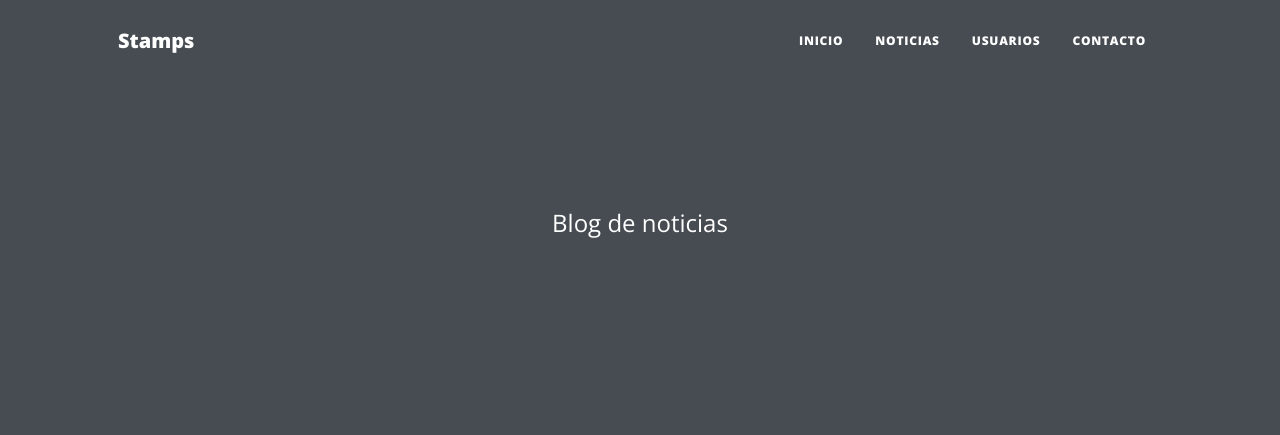
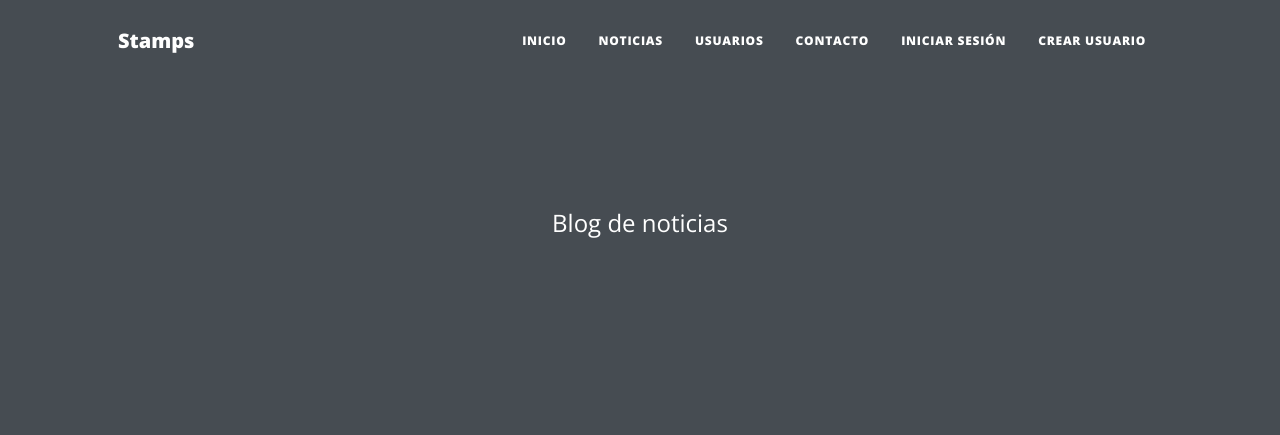
Before and after one commit to ckalvaro/proyecto_django, a Django app: page /AppBlog/ in a window 1280 px wide. Shown: the top 435 px of the page. Run offline with Django 4.2, Linux system fonts and the light colour scheme; data that the repository does not hold is empty; some libraries are stand-ins or nearby versions.

Commit message:
Creo inicio de sesión

```diff
--- a/Stamps/AppBlog/templates/AppBlog/1padre.html
+++ b/Stamps/AppBlog/templates/AppBlog/1padre.html
@@ -31,6 +31,10 @@
                         <li class="nav-item"><a class="nav-link px-lg-3 py-3 py-lg-4" href="about.html">Noticias</a></li>
                         <li class="nav-item"><a class="nav-link px-lg-3 py-3 py-lg-4" href="post.html">Usuarios</a></li>
                         <li class="nav-item"><a class="nav-link px-lg-3 py-3 py-lg-4" href="contact.html">Contacto</a></li>
+                        {% if not request.user.authenticated %}
+                        <li class="nav-item"><a class="nav-link px-lg-3 py-3 py-lg-4" href="{% url 'AppBlog:login' %}">Iniciar sesión</a></li>
+                        <li class="nav-item"><a class="nav-link px-lg-3 py-3 py-lg-4" href="index.html">Crear usuario</a></li>
+                        {% endif %}
                     </ul>
                 </div>
             </div>
--- a/Stamps/AppBlog/urls.py
+++ b/Stamps/AppBlog/urls.py
@@ -1,5 +1,5 @@
 from django.urls import path
-from AppBlog.views import inicio, noticia_detalle_view, form_noticias, editar_noticia, eliminar_noticia, NuevaCategoriaView, form_usuarios, usuarios, eliminar_usuario, editar_usuario
+from AppBlog.views import inicio, noticia_detalle_view, form_noticias, editar_noticia, eliminar_noticia, NuevaCategoriaView, form_usuarios, usuarios, eliminar_usuario, editar_usuario, login_view
 # from django.contrib.staticfiles.urls import staticfiles_urlpatterns
 
 app_name = 'AppBlog'
@@ -14,6 +14,7 @@ urlpatterns = [
     path('usuarios/', usuarios, name = 'usuarios'),
     path('editar_usuario/<id>', editar_usuario, name = 'editar_usuario'),
     path('eliminar_usuario/<id>', eliminar_usuario, name = 'eliminar_usuario'),
+    path('login/', login_view, name="login"),
 ]
 
 # urlpatterns += staticfiles_urlpatterns()
--- a/Stamps/AppBlog/views.py
+++ b/Stamps/AppBlog/views.py
@@ -8,6 +8,8 @@ from django.shortcuts import render
 from AppBlog.models import Noticia, Usuario
 from AppBlog.forms import FormularioNoticia, FormularioUsuario
 from AppBlog.models import Categoria
+from django.contrib.auth.forms import AuthenticationForm
+from django.contrib.auth import login, logout, authenticate
 
 # Create your views here.
 class inicio(ListView):
@@ -52,6 +54,7 @@ def noticias(request):
     noticias = Noticia.objects.all()
     return render(request, 'AppBlog/noticias.html', {'noticias':noticias})
 
+@login_required
 def form_usuarios(request):
     if request.method == 'POST':
         form = FormularioUsuario(request.POST)
@@ -72,15 +75,18 @@ def form_usuarios(request):
         mensaje = "Rellene el formulario"
         return render(request, 'AppBlog/formulario_usuario.html', {'mensaje':mensaje, 'form':form})
 
+
 def usuarios(request):
     usuarios = Usuario.objects.all()
     return render(request, 'AppBlog/usuarios.html', {'usuarios':usuarios})
+
 
 def eliminar_usuario(request, id):
     usuario = Usuario.objects.get(id = id)
     usuario.delete()
     usuarios=Usuario.objects.all()
     return render(request, 'AppBlog/usuarios.html', {'usuarios': usuarios})
+
 
 def editar_usuario(request, id):
     usuario=Usuario.objects.get(id = id)
@@ -113,3 +119,23 @@ def editar_usuario(request, id):
             # "email" : usuario.email,
             # "nombre_de_usuario" : usuario.nombre_de_usuario,
         })
+
+def login_view(request):
+    if request.method == "POST":
+        form = AuthenticationForm(request, data = request.POST)
+        if form.is_valid():
+            usuario = request.POST["username"]
+            clave=request.POST["password"]
+            usuario_logueado= authenticate(username = usuario, password = clave)
+            if usuario_logueado is not None:
+                login (request, usuario_logueado)
+                mensaje = "Bienvenido {usuario_logueado}"
+                return render (request, 'AppBlog/inicio_app_blog.html', {"mensaje" : mensaje} )
+            else:
+                mensaje = "Usuario o contraseña incorrectos"
+                return render (request, 'AppBlog/login.html', {"mensaje": mensaje, "form" : form})
+        else:
+            return render(request, 'AppBlog/login.html', {"form": form})
+    else:
+        form=AuthenticationForm()
+        return render (request, 'AppBlog/login.html', {"form" : form})
--- a/Stamps/Stamps/settings.py
+++ b/Stamps/Stamps/settings.py
@@ -124,3 +124,5 @@ STATIC_URL = 'static/'
 # https://docs.djangoproject.com/en/4.1/ref/settings/#default-auto-field
 
 DEFAULT_AUTO_FIELD = 'django.db.models.BigAutoField'
+
+LOGIN_URL = 'AppBlog/login/'
```
Also changed, not shown: Stamps/AppBlog/templates/AppBlog/login.html (added, +20 -0 lines).
